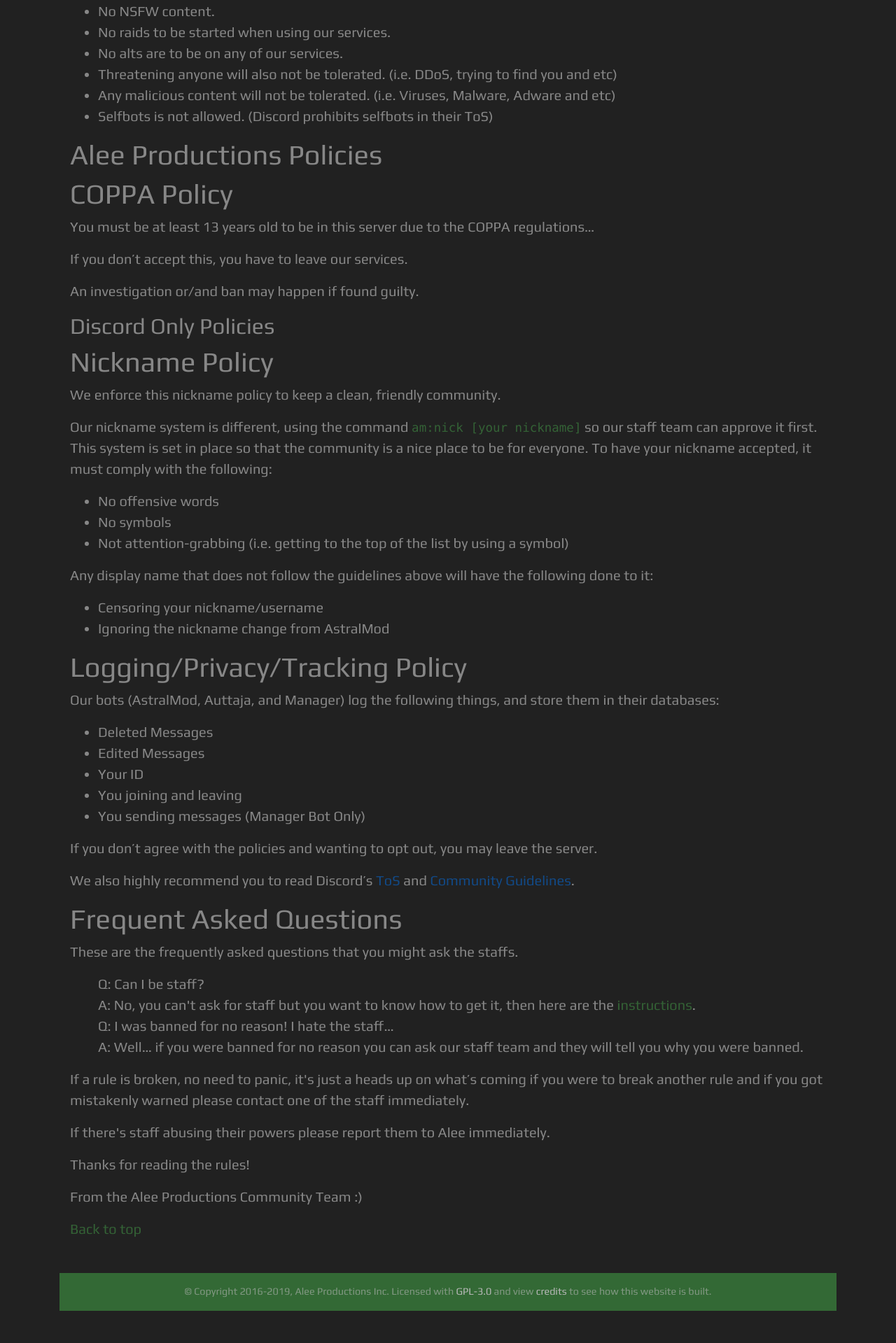
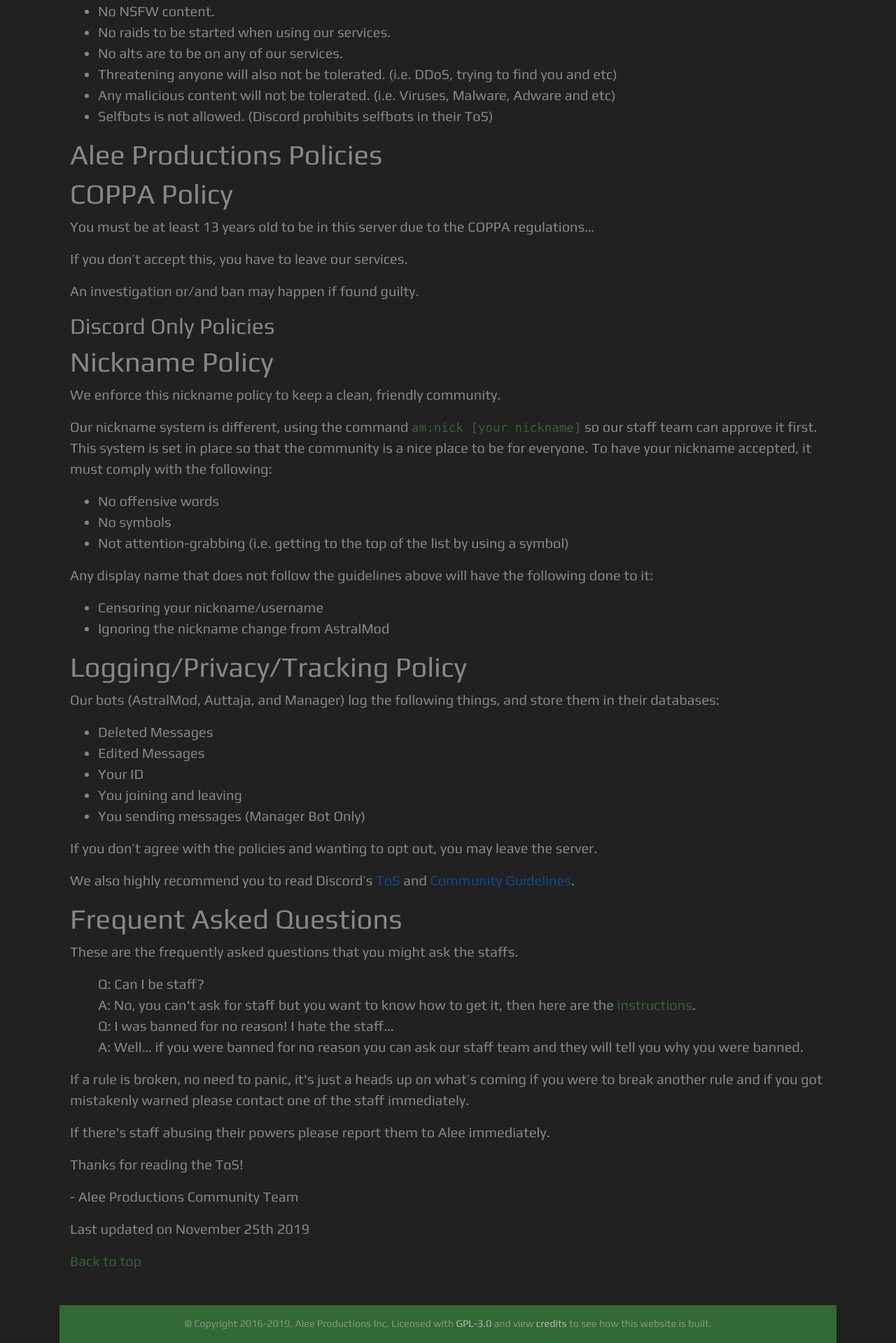
Before and after one commit to alee14-projects/website, a Jekyll site: the page built from tos.html, in a window 1280 px wide. Shown: the part 945-2864 px from the top of the page at 70% size. Built offline with Jekyll 4.4.1, drawn with Linux system fonts in a browser that asks for light colours; nearby versions of some CDN libraries; before the commit the page ends 2818 px from its top, so only the background shows below that.

Commit message:
More changes to ToS

```diff
--- a/tos.html
+++ b/tos.html
@@ -5,7 +5,7 @@
 ---
 
     <style>
-        .rules {
+        .tos {
             font-size: 15pt;
         }
     </style>
@@ -14,7 +14,7 @@
 <div class="animsition">
     <h1 class="text-center display-5 mt-3">Alee Productions Terms of Service</h1>
     <p class="text-center lead">These terms and service have been set in stone so we make sure that you can have a great time using our services.</p>
-<div class="container rules">
+<div class="container tos">
 <div id="tiers">
 <h1>Tiers</h1>
     <ul class="none">
@@ -130,8 +130,9 @@
     <div id="conclusion">
         <p>If a rule is broken, no need to panic, it's just a heads up on what’s coming if you were to break another rule and if you got mistakenly warned please contact one of the staff immediately.</p>
         <p>If there's staff abusing their powers please report them to Alee immediately.</p>
-        <p>Thanks for reading the rules!</p>
-        <p>From the Alee Productions Community Team :)</p>
+        <p>Thanks for reading the ToS!</p>
+        <p>- Alee Productions Community Team</p>
+        <p>Last updated on November 25th 2019</p>
     </div>
     <a href="#top" class="green-text">Back to top</a>
 </div>
```
